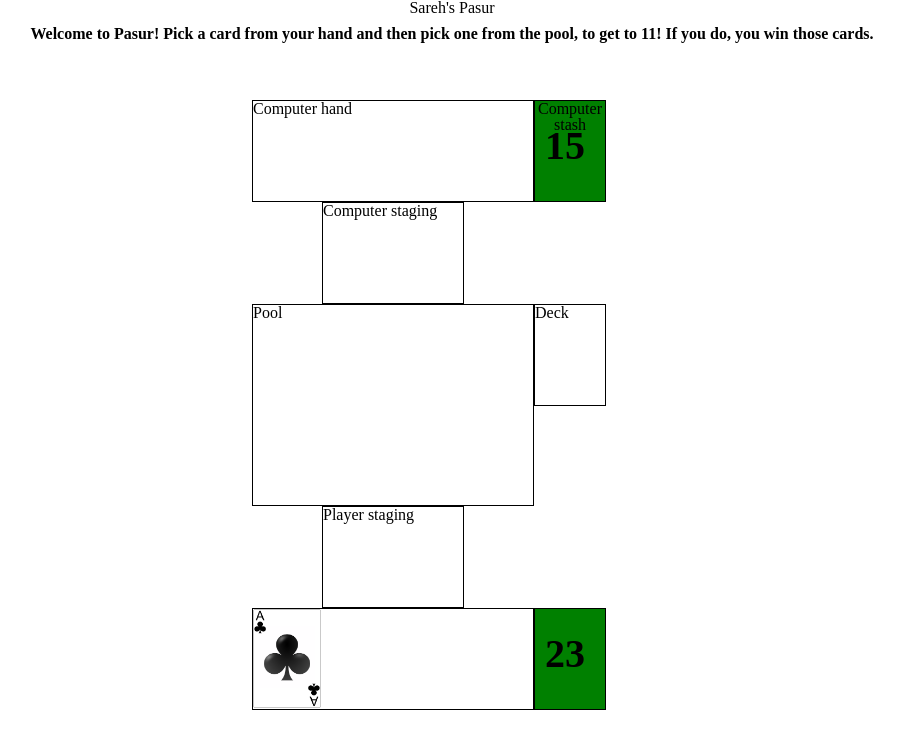
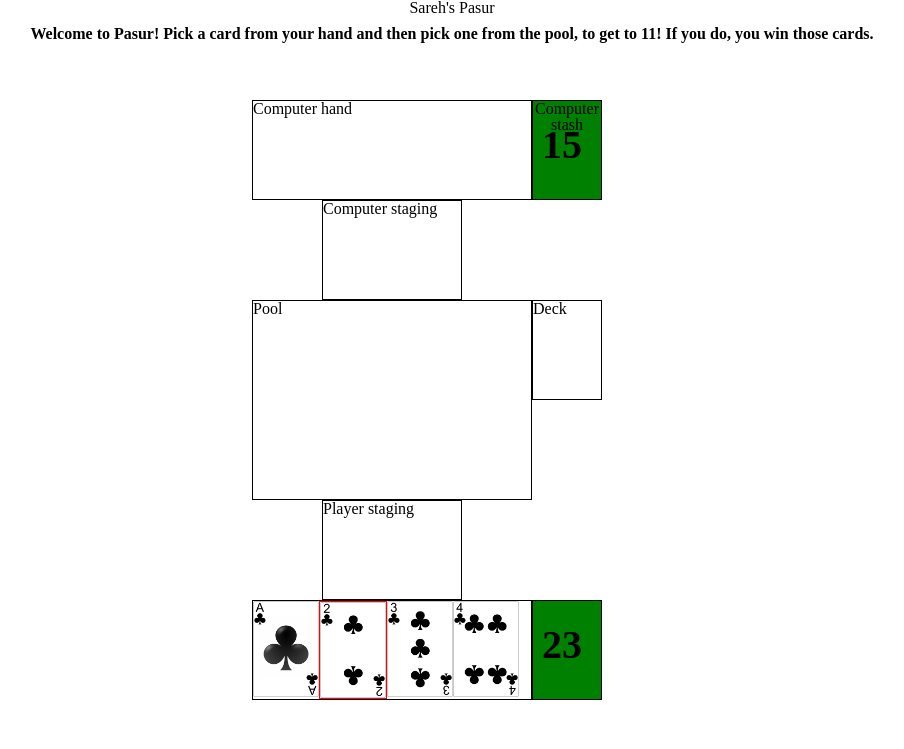
Before and after one commit to sareh/pasur, a PHP site: page / in a window 1280 px wide. Shown: the top 749 px of the page, without its empty margins (188-1092 px from the left). Run offline with PHP 8.4, Linux system fonts and the light colour scheme; some libraries are stand-ins or nearby versions.

Commit message:
Updated HTML & CSS to include a .highlight class

```diff
--- a/css/style.css
+++ b/css/style.css
@@ -20,27 +20,34 @@ h1{
   margin: -300px 0 0 -200px;
 }
 
-.card{
-  width:  68px;
-  height: 98px;
+.card {
+  width:  66px;
+  height: 96px;
+  border: 1px none;
+  float: left;
 }
-.card img{
+
+.card img {
   width: 100%;
+}
+
+.card.highlight {
+  border: 1px solid red;
 }
 
 #computer-hand,
 #player-hand {
   float:     left;
-  min-width: 280px;
-  height:    100px;
+  min-width: 278px;
+  height:    98px;
   border:    1px solid black;
 }
 
 #computer-stash,
 #player-stash {
   float:      left;
-  width:      70px;
-  height:     100px;
+  width:      68px;
+  height:     98px;
   border:     1px solid black;
   background: green;
   text-align: center;
@@ -51,8 +58,8 @@ h1{
 #computer-staging,
 #player-staging {
   clear:       both;
-  width:       140px;
-  height:      100px;
+  width:       138px;
+  height:      98px;
   margin-left: 70px;
   border:      1px solid black;
 }
@@ -73,15 +80,15 @@ h1{
 }
 
 #pool {
-  width: 280px;
-  height: 200px;
+  width: 278px;
+  height: 198px;
   float: left;
   border: 1px solid black;
 }
 
 #deck-unplayed {
-  width: 70px;
-  height: 100px;
+  width: 68px;
+  height: 98px;
   float:left;
   border: 1px solid black;
 }
--- a/index.html
+++ b/index.html
@@ -34,6 +34,12 @@
     <div class="hand" id="player-hand">
       <div class="card"><img src="./images/1_1.png">
       </div>
+      <div class="card highlight"><img src="./images/1_2.png">
+      </div>
+      <div class="card"><img src="./images/1_3.png">
+      </div>
+      <div class="card"><img src="./images/1_4.png">
+      </div>
     </div>
     <div class="stash" id="player-stash">
       <div class="score">
```
